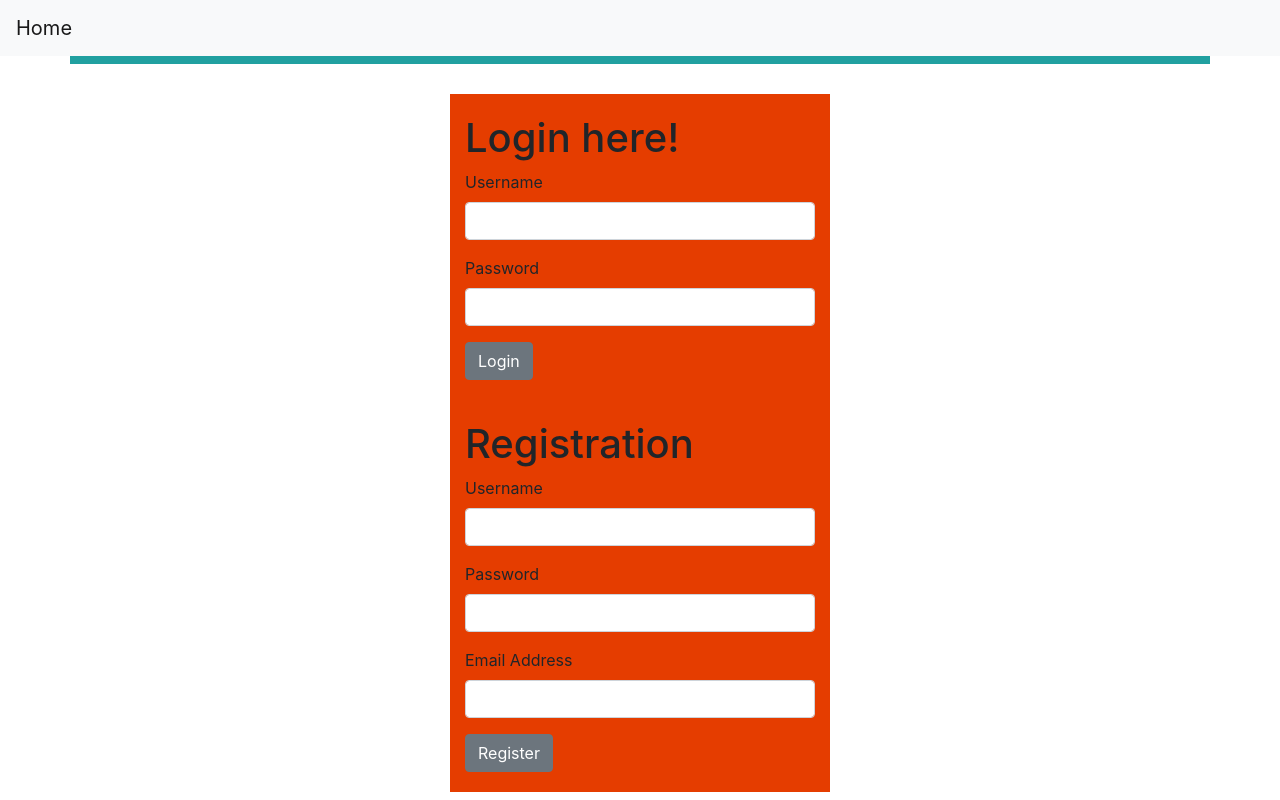
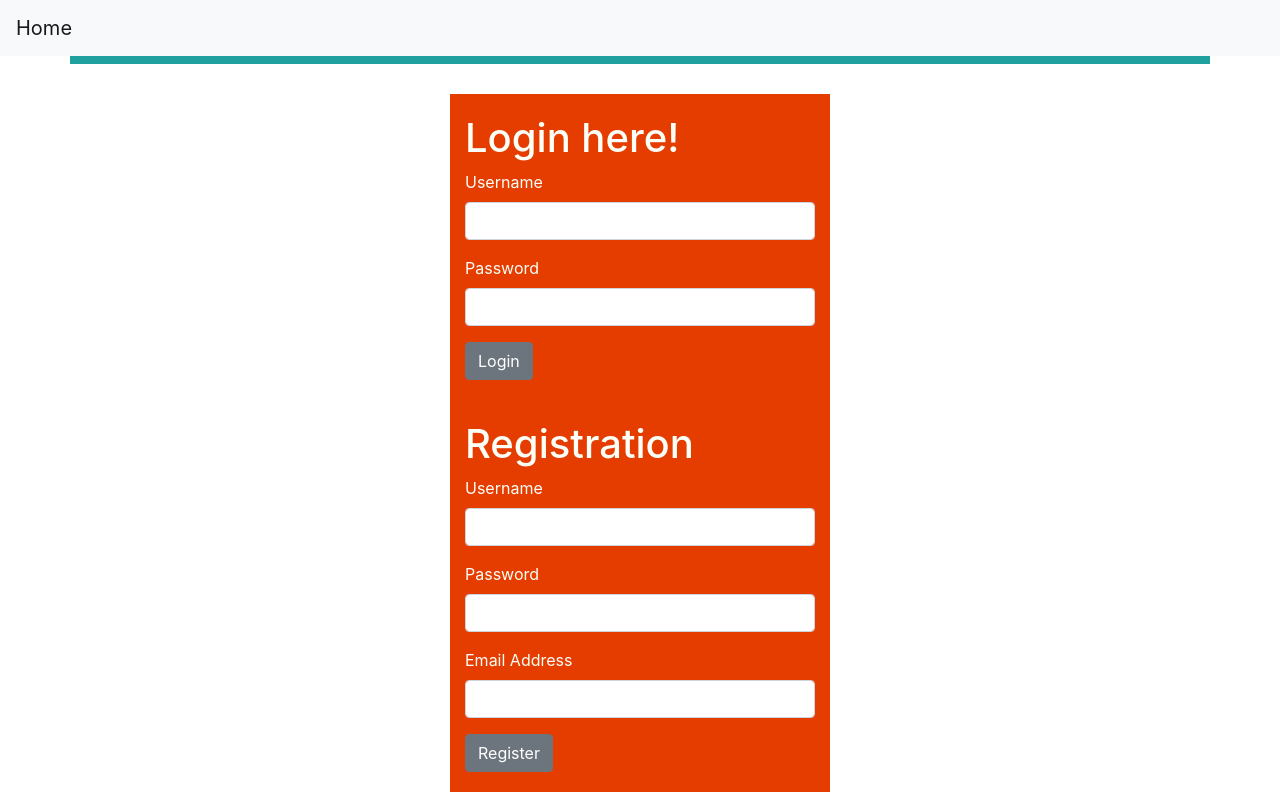
Before and after one commit to jonathaningersoll/ClientBabyStats, a React (Create React App) app: page / in a window 1280 px wide. Built offline with nearby package versions, Linux system fonts and the light colour scheme.

Commit message:
Changed styles in login and register

```diff
--- a/src/index.css
+++ b/src/index.css
@@ -19,10 +19,21 @@ code {
 .login-col{
   background-color: #E53D00;
   padding: 20px;
+  color:  #FCFFF7;
 }
+.login-col btn{
+  background-color: #21A0A0;
+  border-color: #21A0A0;
+}
+
 .register {
   background-color: #E53D00;
   padding: 20px;
+  color:  #FCFFF7;
+}
+.register btn{
+  background-color: #21A0A0;
+  border-color: #21A0A0;
 }
 
 /* DASHBOARD STYLES */
```
